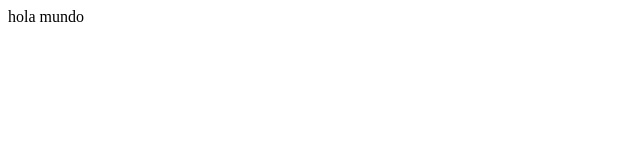
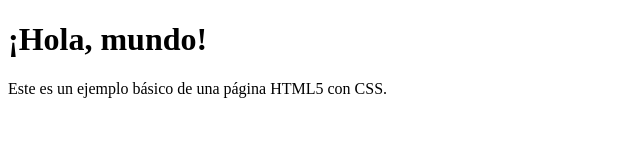
Before and after one commit to LuisEscamilla9708/jueves, a plain HTML site: page index.html in a window 1280 px wide. Shown: the whole page, without its empty margins (0-640 px from the left). Drawn offline with Linux system fonts and the light colour scheme.

Commit message:
Actualicé contenido de index y estilos en style.css

```diff
--- a/index.html
+++ b/index.html
@@ -1 +1,13 @@
-hola mundo
+<!DOCTYPE html>
+<html lang="es">
+<head>
+  <meta charset="UTF-8">
+  <meta name="viewport" content="width=device-width, initial-scale=1.0">
+  <title>Mi Página</title>
+  <link rel="stylesheet" href="styles.css">
+</head>
+<body>
+  <h1>¡Hola, mundo!</h1>
+  <p>Este es un ejemplo básico de una página HTML5 con CSS.</p>
+</body>
+</html>
--- a/style.css
+++ b/style.css
@@ -0,0 +1,12 @@
+body {
+  font-family: Arial, sans-serif;
+  background-color: #f4f4f4;
+  margin: 0;
+  padding: 20px;
+  color: #333;
+}
+
+h1 {
+  color: #0077cc;
+  text-align: center;
+}
```
